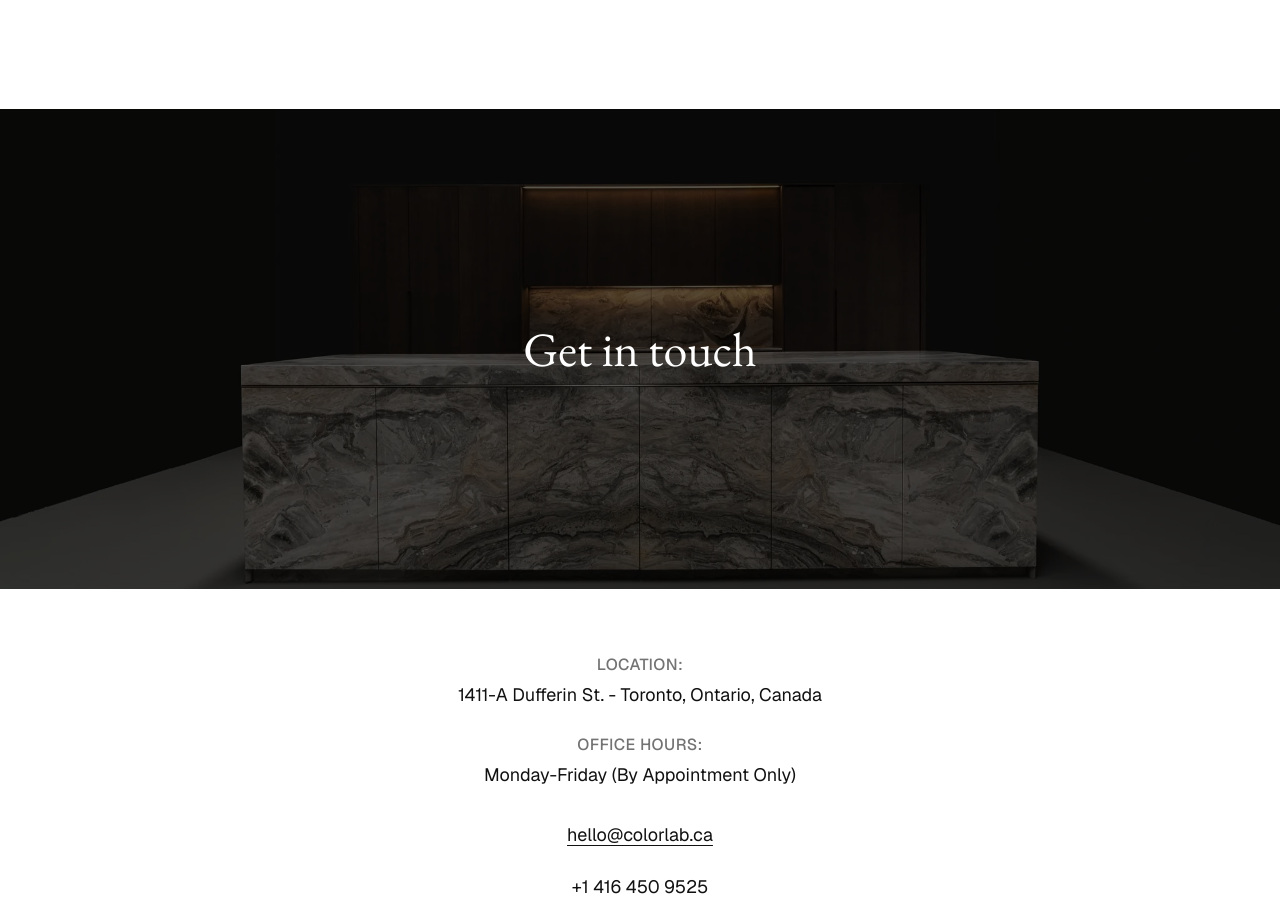
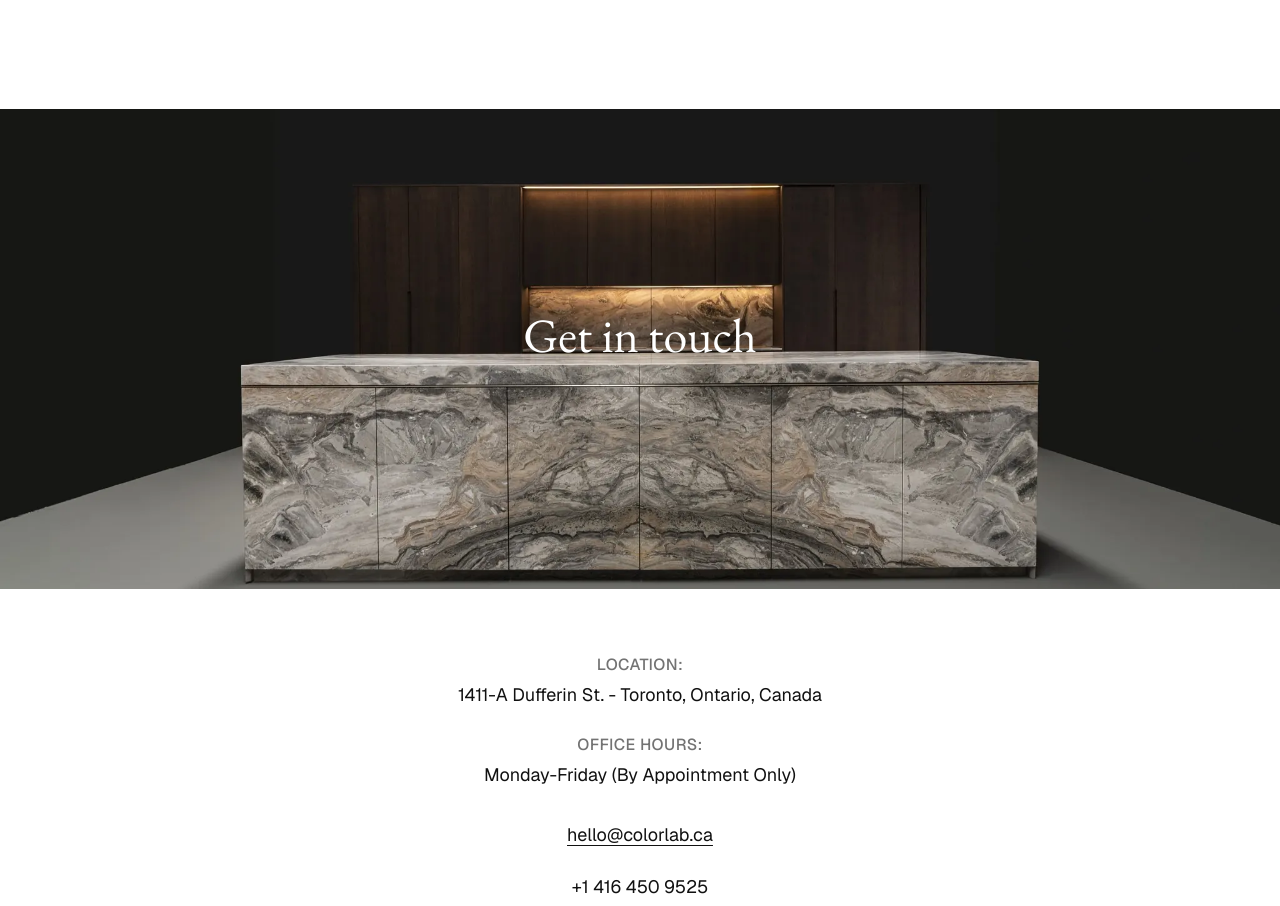
Before and after one commit to colorlabIT/colorlabIT.github.io, an Astro site: page / in a window 1280 px wide. Shown: the part 3454-4360 px from the top of the page. Built offline with nearby package versions, Linux system fonts and the light colour scheme; Astro itself is replaced by a stand-in of ours.

Commit message:
style: reposition Get in touch onto the island, drop dark overlay
Moved the heading down to sit over the marble island instead of the
cabinet backdrop, removed the full-image dark overlay so the photo
shows at full brightness, and rely on a tighter text-shadow alone for
legibility.

```diff
--- a/src/components/Contact.astro
+++ b/src/components/Contact.astro
@@ -1,7 +1,7 @@
 ---
 ---
 <section id="contact" aria-labelledby="contact-heading">
-  <div class="relative flex h-[60vh] min-h-[380px] items-center justify-center overflow-hidden bg-black">
+  <div class="relative flex h-[60vh] min-h-[380px] items-end justify-center overflow-hidden bg-black">
     <picture>
       <source srcset="/images/contact-bg.webp" type="image/webp" />
       <img
@@ -12,10 +12,9 @@
         class="absolute inset-0 h-full w-full object-cover"
       />
     </picture>
-    <div class="absolute inset-0 bg-black/65" aria-hidden="true"></div>
     <h2
       id="contact-heading"
-      class="relative z-10 font-serif text-4xl text-white [text-shadow:0_2px_24px_rgba(0,0,0,0.6)] md:text-5xl"
+      class="relative z-10 mb-[18%] font-serif text-4xl text-white [text-shadow:0_2px_20px_rgba(0,0,0,0.85)] md:text-5xl"
     >
       Get in touch
     </h2>
```
